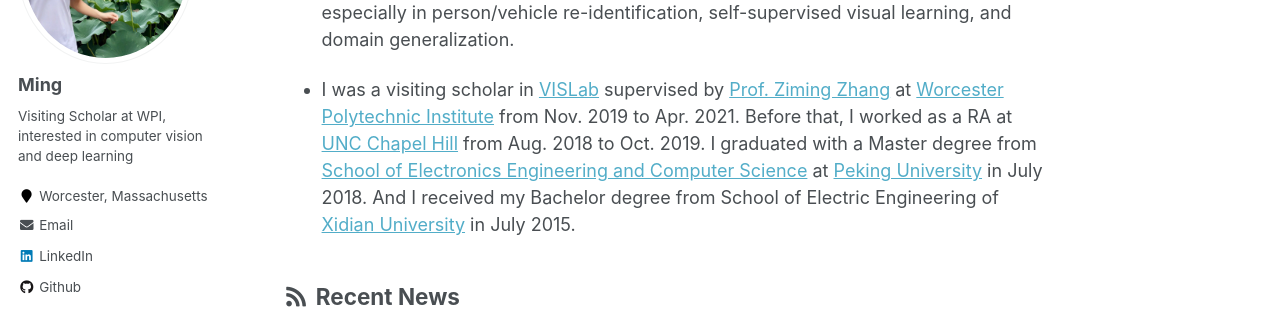
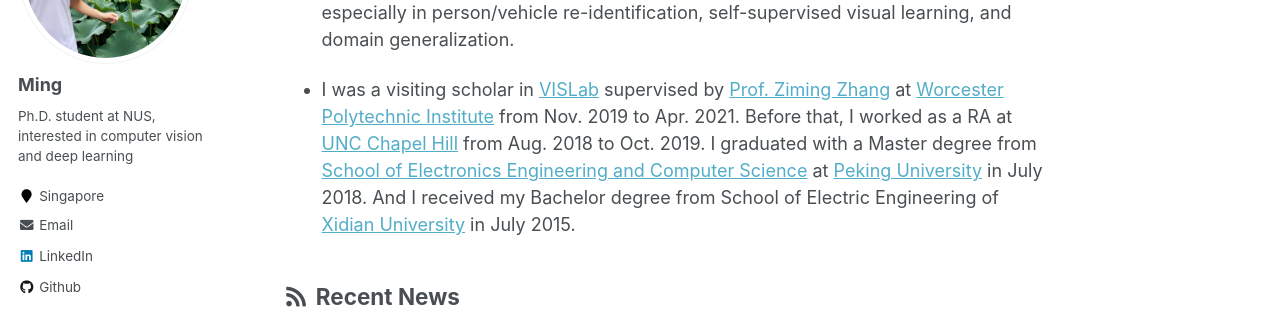
Before and after one commit to ming1993li/mingli, a Jekyll site: the page built from _pages/about.md, in a window 1280 px wide. Shown: the part 239-548 px from the top of the page. Built offline with Jekyll 4.4.1, drawn with Linux system fonts in a browser that asks for light colours.

Commit message:
Update _config.yml

```diff
--- a/_config.yml
+++ b/_config.yml
@@ -10,7 +10,7 @@ locale                   : "en-US"
 title                    : "Ming Li"
 title_separator          : "-"
 name                     : &name "Ming Li"
-description              : &description "Visiting Scholar at WPI"
+description              : &description "Ph.D. student at NUS"
 url                      : https://ming1993li.github.io # the base hostname & protocol for your site e.g. "https://mmistakes.github.io"
 baseurl                  : "" # the subpath of your site, e.g. "/blog"
 repository               : "ming1993li.github.io"
@@ -82,12 +82,12 @@ analytics:
 author:
   name             : "Ming"
   avatar           : "profile.png"
-  bio              : "Visiting Scholar at WPI, interested in computer vision and deep learning"
-  location         : "Worcester, Massachusetts"
+  bio              : "Ph.D. student at NUS, interested in computer vision and deep learning"
+  location         : "Singapore"
   employer         :
   pubmed           :
   googlescholar    : #"https://scholar.google.com/citations?user=zXP1CZwAAAAJ&hl=en"
-  email            : "mli12@wpi.edu"
+  email            : "ming.nus@outlook.com"
   researchgate     :  # example: "https://www.researchgate.net/profile/yourprofile"
   uri              :
   bitbucket        :
```
